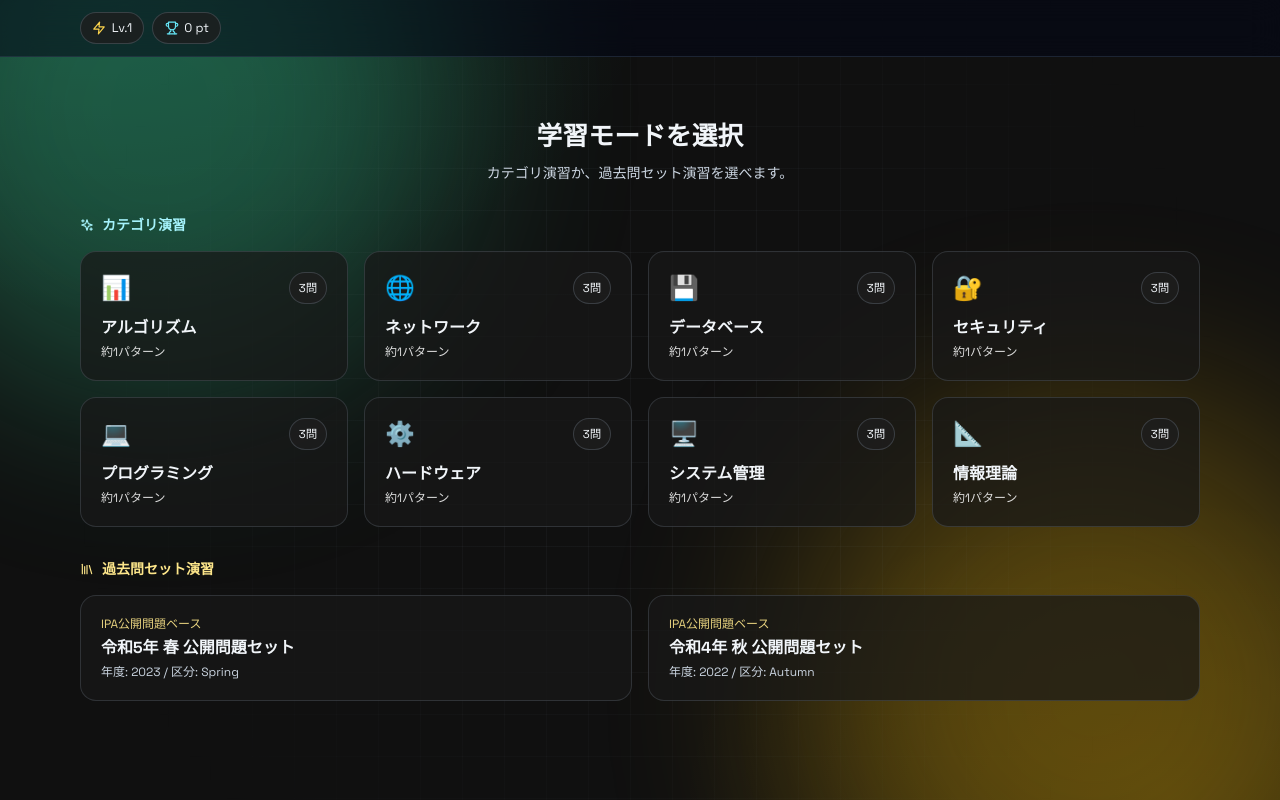
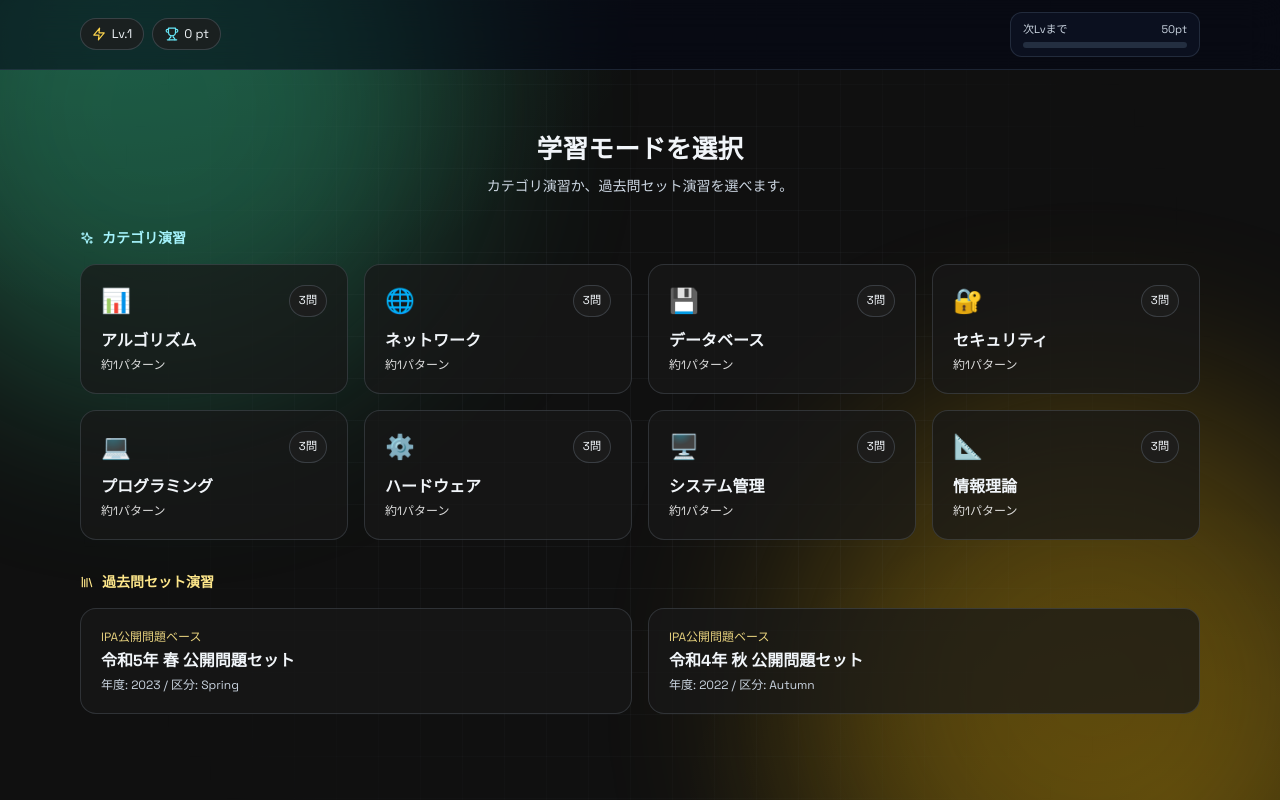
Before and after one commit to ysdev421/exam-master, a React (Vite) app: page / in a window 1280 px wide. Both pictures are taken after a click on the button "学習を開始する". Built offline with nearby package versions, Linux system fonts and the light colour scheme.

Commit message:
fix: レベル進捗と次レベル必要ポイントをヘッダーに追加

```diff
--- a/src/components/Header.tsx
+++ b/src/components/Header.tsx
@@ -9,6 +9,11 @@ interface Props {
 }
 
 export default function Header({ totalScore, level, streak, showBack, onBack }: Props) {
+  const pointsPerLevel = 50;
+  const currentLevelPoints = totalScore % pointsPerLevel;
+  const nextLevelIn = pointsPerLevel - currentLevelPoints;
+  const levelProgress = Math.round((currentLevelPoints / pointsPerLevel) * 100);
+
   return (
     <header className="sticky top-0 z-50 border-b border-slate-700/50 bg-slate-950/55 backdrop-blur-lg">
       <div className="max-w-6xl mx-auto px-4 py-3 flex items-center justify-between gap-3">
@@ -16,6 +21,18 @@ export default function Header({ totalScore, level, streak, showBack, onBack }:
           <div className="pill"><Zap size={14} className="text-amber-300" /> Lv.{level}</div>
           <div className="pill"><Trophy size={14} className="text-cyan-300" /> {totalScore.toLocaleString()} pt</div>
           {streak > 0 && <div className="pill"><TrendingUp size={14} className="text-emerald-300" /> {streak} streak</div>}
+        </div>
+        <div className="min-w-[150px] sm:min-w-[190px] rounded-xl border border-slate-600/40 bg-slate-900/60 px-3 py-2">
+          <div className="flex items-center justify-between text-[11px] text-slate-300 mb-1">
+            <span>次Lvまで</span>
+            <span>{nextLevelIn}pt</span>
+          </div>
+          <div className="h-1.5 rounded-full bg-slate-700/60 overflow-hidden">
+            <div
+              className="h-full rounded-full bg-gradient-to-r from-emerald-300 to-cyan-300 transition-all duration-500"
+              style={{ width: `${levelProgress}%` }}
+            />
+          </div>
         </div>
         {showBack && (
           <button onClick={onBack} className="text-xs text-slate-300 hover:text-white transition">
```
